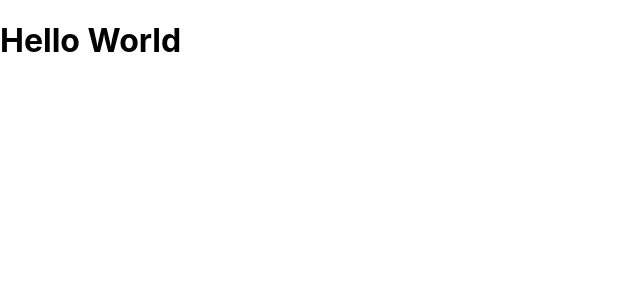
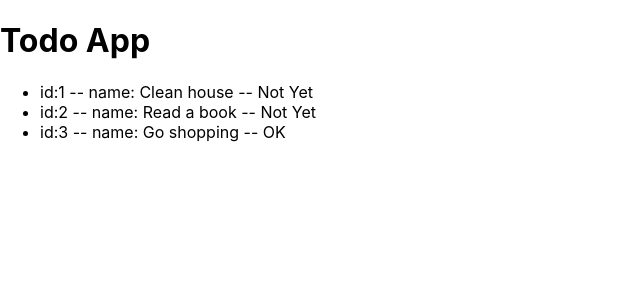
Before and after one commit to ianlai/react-todo-app, a React (Create React App) app: page / in a window 1280 px wide. Shown: the top 300 px of the page, without its empty margins (0-640 px from the left). Built offline with nearby package versions, Linux system fonts and the light colour scheme.

Commit message:
Show todo - pass id, name, idDone with props

```diff
--- a/src/App.js
+++ b/src/App.js
@@ -1,18 +1,35 @@
 import React from 'react';
 import logo from './logo.svg';
 import './App.css';
+import Todo from './Todo'
 
 
 class App extends React.Component {
     constructor(props){
         super(props);
+        this.state = {
+            todos:[
+                {id: 1, name: 'Clean house', isDone: false},
+                {id: 2, name: 'Read a book', isDone: false},
+                {id: 3, name: 'Go shopping', isDone: true}
+            ]
+        }
     }
 
+    render() {
+        const {todos} = this.state;
 
-    render() {
         return (
             <div>
-                <h1>Hello World</h1>
+                <h1>Todo App</h1>
+                <ul>
+                    {
+                        todos.map(
+                            t =>
+                            <Todo id={t.id} name={t.name} isDone={t.isDone} />
+                        )
+                    }
+                </ul>
             </div>
         )
     }
--- /dev/null
+++ b/src/Todo.js
@@ -0,0 +1,21 @@
+import React, {Component} from 'react';
+
+class Todo extends Component{
+    constructor(props){
+        super(props)
+    }
+
+
+    render(){
+        const {id, name, isDone} = this.props;
+        return (
+            <div>
+                <li>
+                    id:{id} -- name: {name} -- {isDone ? "OK" : "Not Yet"}
+                </li>
+            </div>
+        )
+    }
+}
+
+export default Todo;
```
